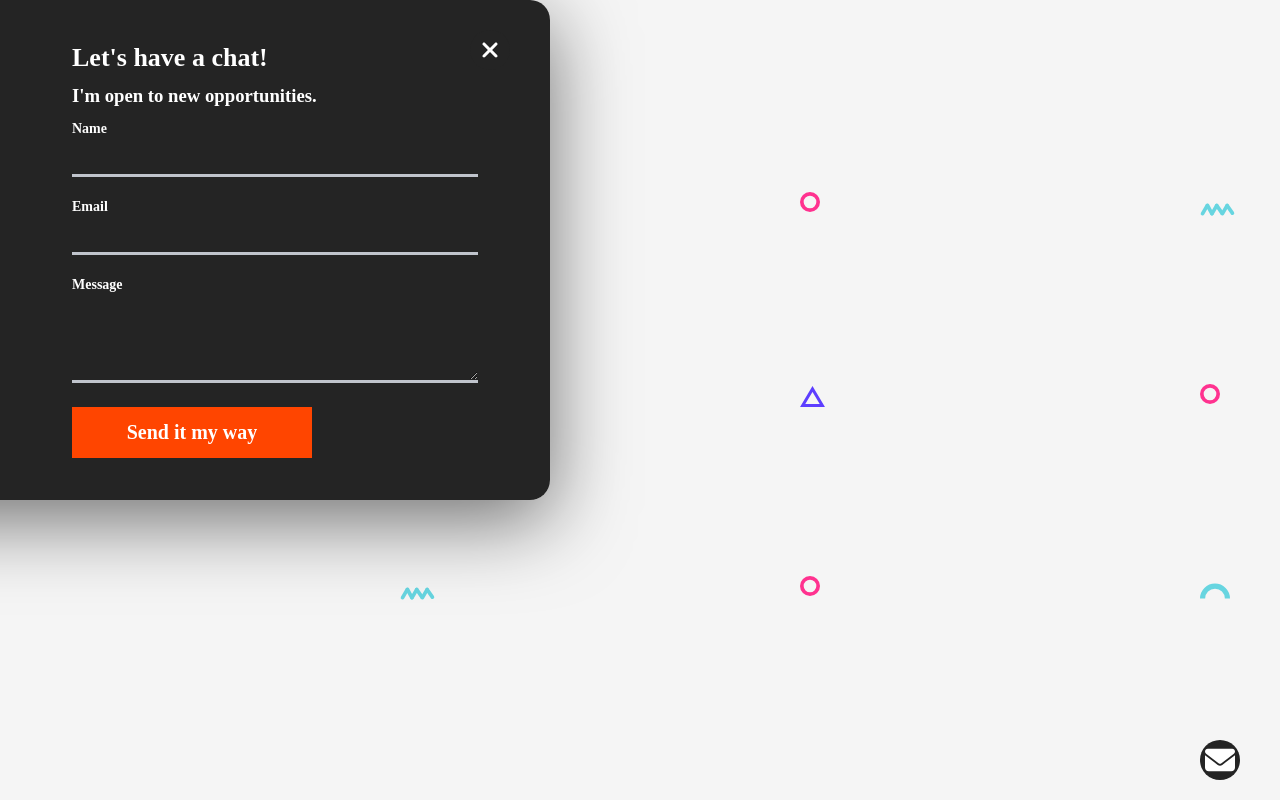
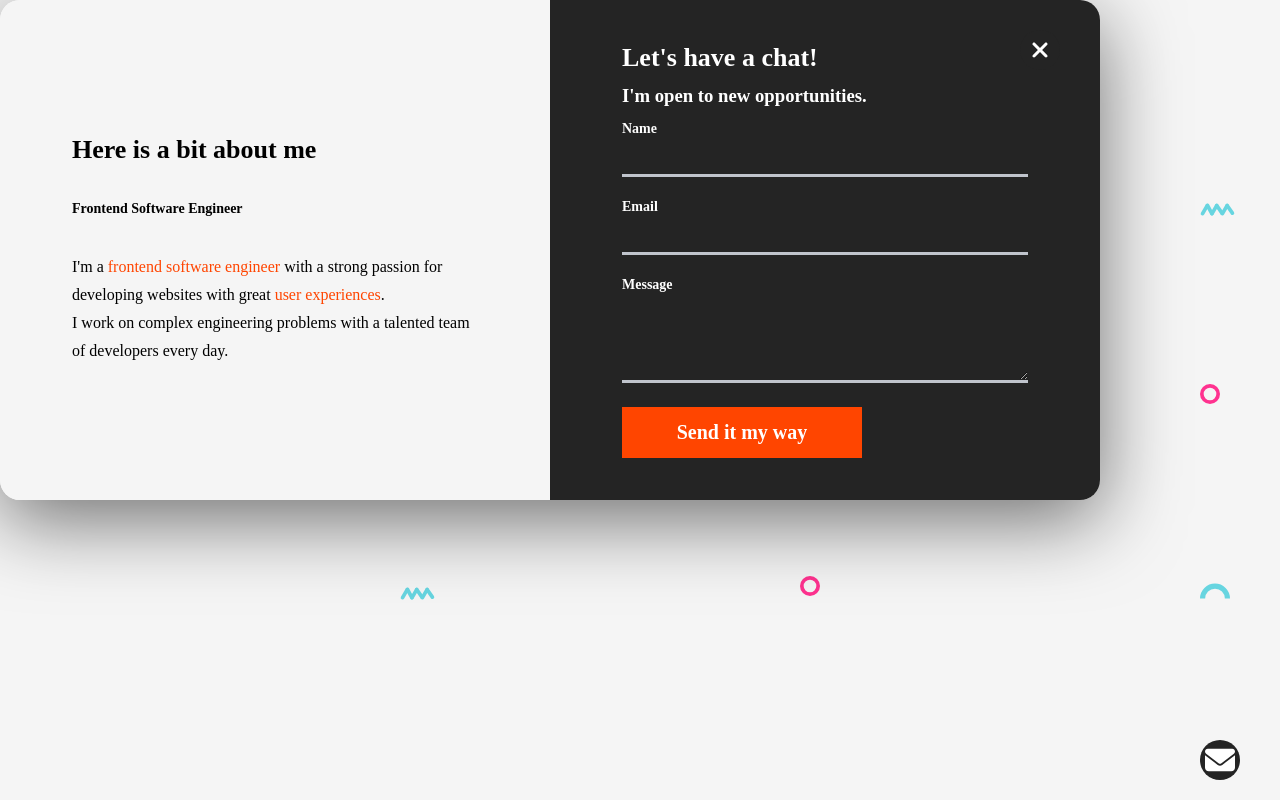
Before and after one commit to Ankubana/E-portfolio, a React (Create React App) app: page / in a window 1280 px wide. Both pictures are taken after a click on the button "Contact". Shown: the top 800 px of the page. Built offline with nearby package versions, Linux system fonts and the light colour scheme.

Commit message:
updated files

```diff
--- a/src/index.css
+++ b/src/index.css
@@ -136,7 +136,7 @@ nav,.scroll,.header{
 position:absolute;
 top:0;
 margin:auto;
-transform:translate(-50%) ! important;
+transform:translate(-50%-50%) ! important;
 width:100%;
 max-width:1100px;
 height:500px;
```
